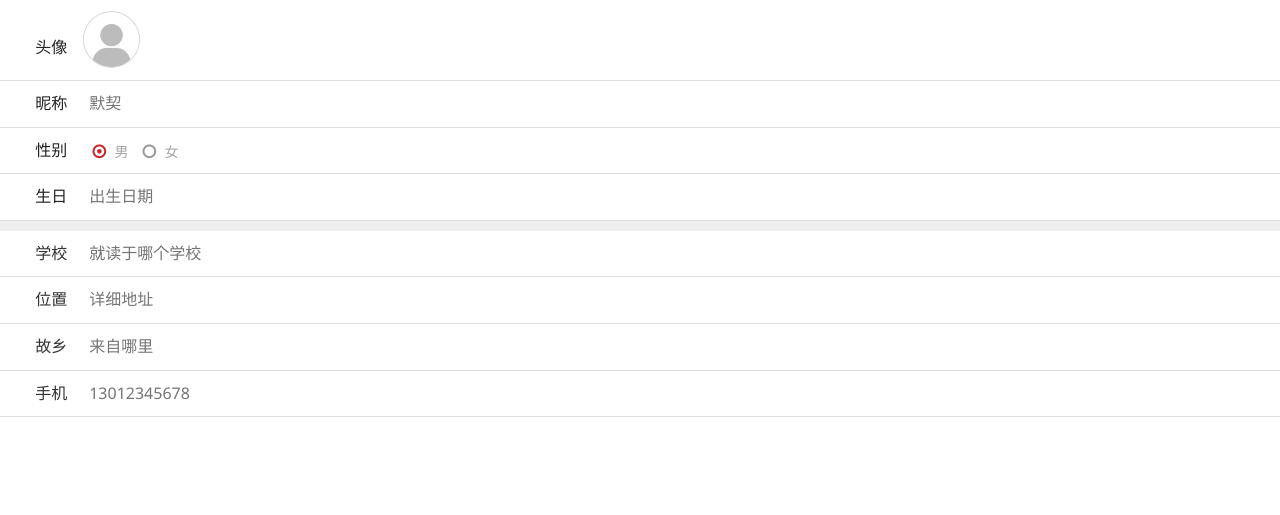
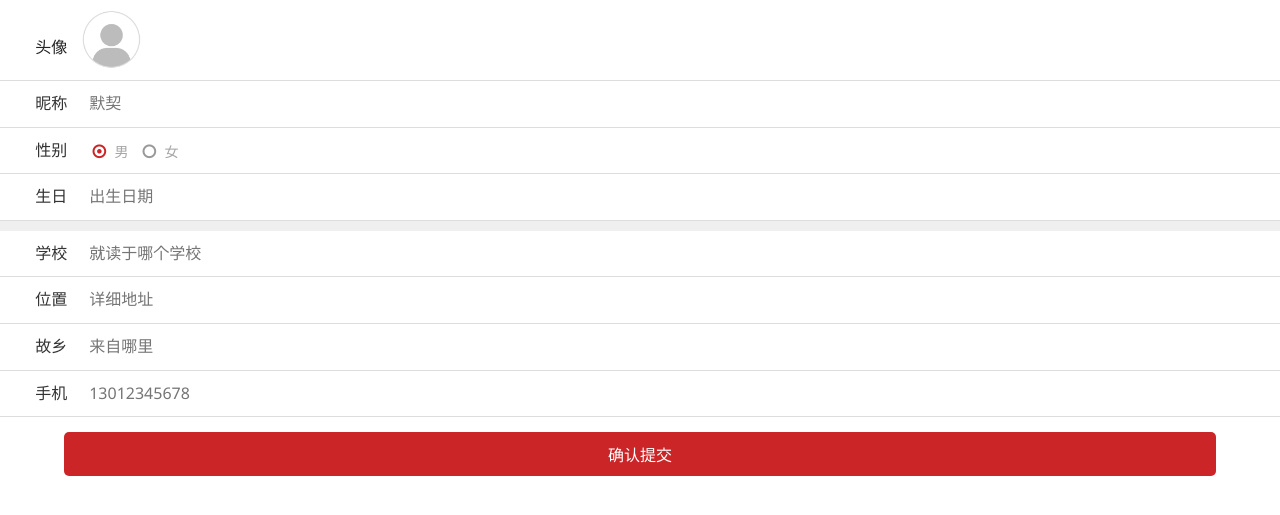
Before and after one commit to ShangLuo24/Superarket, a Django app: template templates/personal/infor.html in a window 1280 px wide. Shown: the part 49-564 px from the top of the page. Run offline with Django 3.2, Linux system fonts and the light colour scheme; the template is opened without the code that fills it, so the values that code supplies are empty.

Commit message:
完善个人中心流程-1

```diff
--- a/templates/personal/index.html
+++ b/templates/personal/index.html
@@ -173,7 +173,6 @@
     </div>
 {% endblock %}
 
-<!--签到-->
 
 {% block footer %}
     <!--底部-->
--- a/templates/personal/infor.html
+++ b/templates/personal/infor.html
@@ -1,20 +1,10 @@
-<!DOCTYPE html>
-<html>
-	<head>
-		<meta charset="utf-8">
-		<meta http-equiv="X-UA-Compatible" content="IE=edge">
-		<title>超市</title>
-        <meta name="description" content="">
-        <meta name="keywords" content="">
-        <meta name="viewport" content="width=device-width, initial-scale=1, maximum-scale=1, user-scalable=no">
-        <meta name="renderer" content="webkit">
-        <meta http-equiv="Cache-Control" content="no-siteapp" />
-        <link rel="icon" type="image/png" href="/theme/default/images/favicon.png">
-		<link href="css/amazeui.min.css" rel="stylesheet" type="text/css" />
-		<link href="css/style.css" rel="stylesheet" type="text/css" />
-		<link href="css/check.css" rel="stylesheet" type="text/css" />
-	</head>
-	<body>
+{% extends 'father/index.html' %}
+{% load static %}
+{% block h_css %}
+    <link href="{% static 'css/check.css' %}" rel="stylesheet" type="text/css"/>
+{% endblock %}
+
+{% block header %}
     <header data-am-widget="header" class="am-header am-header-default sq-head ">
         <div class="am-header-left am-header-nav">
             <a href="javascript:history.back()" class="">
@@ -25,24 +15,25 @@
             <a href="" class="">个人资料</a>
         </h1>
     </header>
+{% endblock %}
+
+{% block content %}
     <div style="height: 49px;"></div>
+    <form action="" method="post">
         <ul class="safty1">
             <li>
                 <a href="">
                     <i style="margin-top: 25px;">头像</i>
                     <div class="infor-pic">
-	    				<img src="images/infortx.png" />
+                        <img src="{% static 'images/infortx.png' %}"/>
                     </div>
                 </a>
             </li>
             <li>
-	    		<a href="">
                 <i>昵称</i>
-	    			<input class="infor-tele" placeholder="默契"/>
-	    		</a>
+                <input type="text" class="infor-tele" placeholder="默契"/>
             </li>
             <li>
-	    		<a href="">
                 <i>性别</i>
                 <i class="infor-tele">
                     <label class="am-radio-inline">
@@ -52,34 +43,31 @@
                         <input type="radio" name="radio10" value="1" data-am-ucheck>女
                     </label>
                 </i>
-	    		</a>
-	    	</li><li>
-	    		<a href="">
+            </li>
+            <li>
                 <i>生日</i>
-                    <input class="infor-tele" placeholder="出生日期"/>
-	    		</a>
+                <input type="text" class="infor-tele" placeholder="出生日期"/>
             </li>
         </ul>
         <div style="height: 10px; background: #efefef;"></div>
         <ul class="safty1">
             <li>
                 <i>学校</i>
-	    			<input class="infor-tele" placeholder="就读于哪个学校"/>
+                <input type="text" class="infor-tele" placeholder="就读于哪个学校"/>
             </li>
             <li>
                 <i>位置</i>
-	    			<input class="infor-tele" placeholder="详细地址"/>
+                <input type="text" class="infor-tele" placeholder="详细地址"/>
             </li>
             <li>
                 <i>故乡</i>
-                    <input class="infor-tele" placeholder="来自哪里"/>
+                <input type="text" class="infor-tele" placeholder="来自哪里"/>
             </li>
             <li>
                 <i>手机</i>
-                    <input class="infor-tele" placeholder="13012345678"/>
+                <input type="text" class="infor-tele" placeholder="13012345678"/>
             </li>
         </ul>
-	    <script src="js/jquery.min.js"></script>
-        <script src="js/amazeui.min.js"></script>
-	</body>
-</html>
+        <input type="submit" class="login-btn" value="确认提交">
+    </form>
+{% endblock %}
--- a/templates/personal/member.html
+++ b/templates/personal/member.html
@@ -68,7 +68,7 @@
             <span>帐户与安全</span>
         </div>
         <ul class="user-nav">
-            <li><a href="infor.html"> <img src="{% static 'images/1-icon4.png' %}">
+            <li><a href="{% url 'user:个人信息' %}"> <img src="{% static 'images/1-icon4.png' %}">
                 <p>个人资料</p></a></li>
             <li><a href="gladdress.html"> <img src="{% static 'images/1-icon5.png' %}">
                 <p>收货地址</p></a></li>
```
Lines whose indentation alone changed are shown as unchanged.
